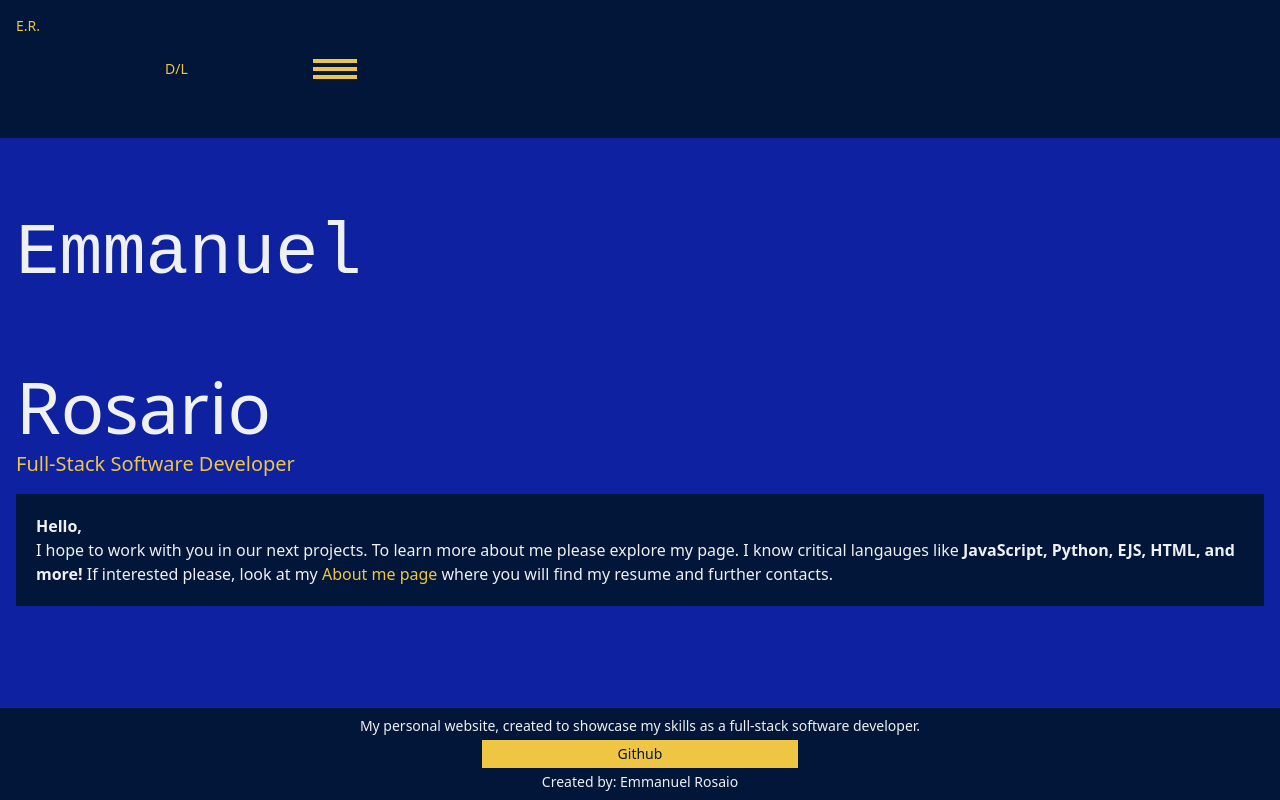
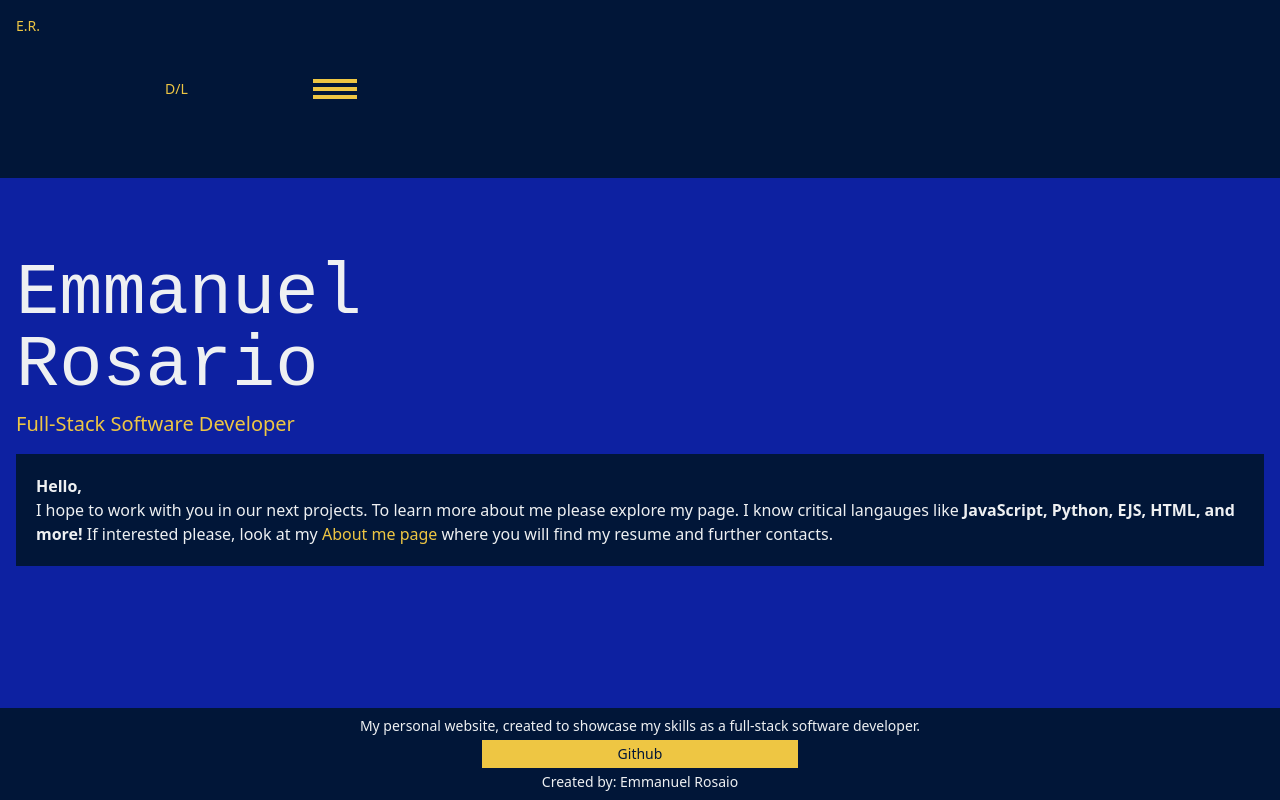
Before and after one commit to RosarioManny/ERosario-Portfolio-Site, a React (Vite) app: page /home in a window 1280 px wide. Built offline with nearby package versions, Linux system fonts and the light colour scheme.

Commit message:
Animation 90% optimized

```diff
--- a/src/App.css
+++ b/src/App.css
@@ -1,37 +1,61 @@
+/*
+Color Pallete
+Yellow - #EEC643
+Dark Blue - #011638
+Blue - #0D21A1
+Black - #141414
+White - #EEF0F2
+*/
+
 #root {
   background: #0D21A1;
   height: 100%;
 }
-.wrapper {
-  height: 100vh;
-  /*This part is important for centering*/
-  display: grid;
-  place-items: center;
-}
 
-.typewriter-firstname {
-  width: 8ch;
-  animation: typing .7s steps(8),blink 1s steps(1) 2s 1 normal forwards, cursor-fadeout .5s 1s forwards;
+
+/* General class for shared properties */
+.typewriter {
   white-space: nowrap;
   overflow: hidden;
   border-right: 3px solid #011638;
   font-family: monospace;
+  animation: typing 2s steps(30), blink 1s step-end infinite, cursor-fadeout .5s 1s forwards;
 }
 
+/* Specific classes for different text lengths and timings */
+.typewriter-firstname {
+  width: 8ch;
+  animation: typing .7s steps(8), blink 1s steps(1) 2s 1 normal forwards, cursor-fadeout .5s 1s forwards;
+}
+
+.typewriter-lastname {
+  width: 8ch;
+  animation: typing .6s steps(8), blink 1s steps(1) 2s 1 normal forwards, cursor-fadeout .5s 1s forwards;
+  animation-delay: 1s;
+}
+.typewriter-projects {
+  width: 8ch;
+  animation: typing .7s steps(8), blink 1s step-end infinite ;
+  border-right: 3px solid #EEC643;
+  animation-delay: 1s;
+}
+
+
+/* Reused keyframes */
 @keyframes typing {
   from {
-    width: 0
+    width: 0;
   }
 }
 
 @keyframes blink {
   50% {
-    border-color: transparent
+    border-color: transparent;
   }
 }
 
 @keyframes cursor-fadeout {
-  20%, 100%{
+  20%, 100% {
     border-color: transparent;
   }
 }
--- a/src/components/Home.jsx
+++ b/src/components/Home.jsx
@@ -3,18 +3,31 @@ import { theme } from "/src/styles/style.js";
 import { useEffect, useState } from "react";
 
 const Home = () => {
+  const [firstNameFinished, setFirstNameFinished] = useState(false);
+
+  // This effect will track when the first name finishes its typing animation.
+  useEffect(() => {
+    const timer = setTimeout(() => {
+      setFirstNameFinished(true);
+    }, 1000);
+
+    return () => clearTimeout(timer);
+  }, []);
 
   return(
     <>
       <section className="flex-col">
         <div className="">
-              <h1 className={`${theme.heading.home} typewriter-firstname `}>
-                <p>Emmanuel</p>
+              <h1 className={`${theme.heading.home} flex flex-col`}>
+                <p className="typewriter typewriter-firstname ">Emmanuel</p>
+                <p className={`typewriter typewriter-lastname` }
+                  style={{
+                    visibility: firstNameFinished ? "visible" : "hidden",
+                  }}
+                  >
+                  Rosario
+                </p>
               </h1 >
-              <h1 className={`${theme.heading.home} `}>
-                <p>Rosario </p>
-              </h1 >
-            {/* Typing animation applied to "Full-Stack Software Developer" */}
           <div className={`${theme.subheading.home}`}>
             <h3 className="">
               Full-Stack Software Developer<p className=""></p>
--- a/src/components/Projects.jsx
+++ b/src/components/Projects.jsx
@@ -1,21 +1,35 @@
 import { theme } from "/src/styles/style.js"
 import { Link } from "react-router-dom"
+import { useEffect, useState } from "react";
 
 const Projects = () => {
+  const [isAnimated, setIsAnimated] = useState(false)
+
+  useEffect(() => {
+    const timer = setTimeout(() => {
+      setIsAnimated(true);
+    }, 1000);
+
+    return () => clearTimeout(timer);
+  }, []);
+
   return (
     <>
       <section className="place-items-center bg-royal">
-        <h1 className={`${theme.heading.default}`}>
-          Projects_
+        <h1 className={`${theme.heading.default}
+        typewriter typewriter-projects`
+        }
+        style={{ visibility: isAnimated ? "visible" : "hidden", }}>
+          Projects
         </h1>
         <section className="">
           <div className="max-w-sm max-h-min overflow-hidden mx-4 my-6 hover:shadow-xl hover:border-solid hover:border-obsidian hover:border-4">
               <img className="w-full"src="src/assets/talkthroughit.png" alt="Talk through it - therapy website" />
-            <div class="p-4 bg-midnight">
-              <div class="font-bold text-xl mb-2 text-sunburst">
+            <div className="p-4 bg-midnight">
+              <div className="font-bold text-xl mb-2 text-sunburst">
                 TalkThrough.It
               </div>
-              <p class="text-frost text-base text-[13px]">
+              <p className="text-frost text-base text-[13px]">
                 The value of Therapy and Mental health is immense. <br/>
                 Clients & Therapist can create accounts, book appointments, browser therapist, etc!
               </p>
@@ -25,22 +39,22 @@ const Projects = () => {
             <Link to="/projects/artfolio">
               <img className="w-full"src="src/assets/artfolio.png" alt="Artfolio - Art portfolio website" />
             </Link>
-            <div class="p-4 bg-midnight">
-              <div class="font-bold text-xl mb-2 text-sunburst">
+            <div className="p-4 bg-midnight">
+              <div className="font-bold text-xl mb-2 text-sunburst">
                 Artfolio
               </div>
-              <p class="text-frost text-base text-[13px]">
-                A place for artist to share their portfolio and artwork. Create an account, upload your photos and manage your profile!
-              </p>
+                <p className="text-frost text-base text-[13px]">
+                  A place for artist to share their portfolio and artwork. Create an account, upload your photos and manage your profile!
+                </p>
             </div>
           </div>
           <div className="max-w-sm overflow-hidden mx-4 my-6 hover:shadow-xl hover:border-solid hover:border-obsidian hover:border-4">
               <img className="w-full"src="src/assets/talkthroughit.png" alt="What a doodle - AI drawing game website" />
-            <div class="px-6 py-4 bg-midnight">
-              <div class="font-bold text-xl mb-2 text-sunburst">
+            <div className="px-6 py-4 bg-midnight">
+              <div className="font-bold text-xl mb-2 text-sunburst">
                 Whataduudle
               </div>
-              <p class="text-frost text-base text-[13px]">
+              <p className="text-frost text-base text-[13px]">
                 Have fun and play with AI! A drawing game that AI guesses what you've drawn. If it can guesses your drawing, YOU WIN!
               </p>
             </div>
```
